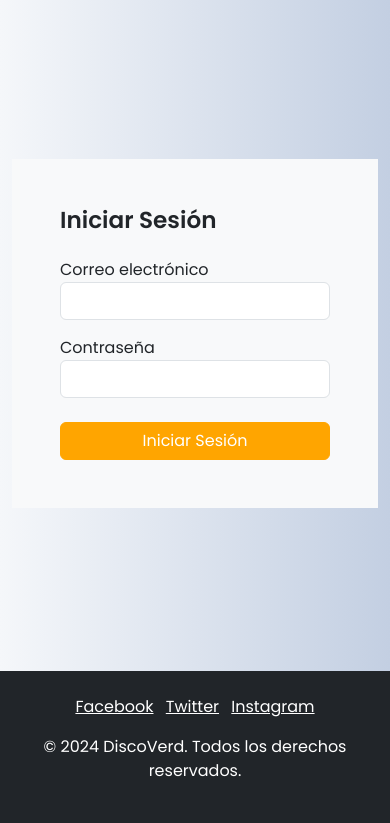
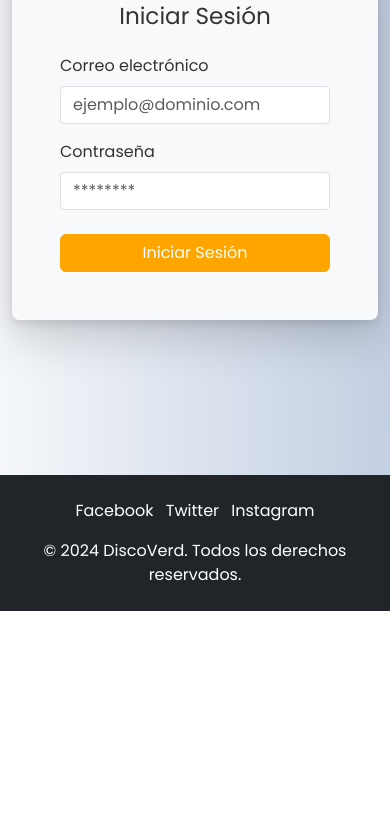
Before and after one commit to AngelgarciaJ/DiscoVerd, a Django app: page /estudiantes/login/ in a window 390 px wide; the page is wider, and only the part inside the window is pictured. Shown: the part 337-1160 px from the top of that part. After the commit the page ends 948 px from the top of that part, so only its background shows below. Run offline with Django 5.2, Linux system fonts and the light colour scheme.

Commit message:
CAMBIOS EN EL LOGIN AJUSTES

```diff
--- a/MVT_discoverd/static/css/estudiantes/login.css
+++ b/MVT_discoverd/static/css/estudiantes/login.css
@@ -1,28 +1,75 @@
-/* Tipografía */
+/* Tipografía y diseño global */
 body {
     font-family: 'Poppins', sans-serif;
+    color: #333;
+    background-color: #f0f2f5;
+    margin: 0;
+    padding: 0;
 }
 
-h3 {
-    font-family: 'Poppins', sans-serif;
-    font-weight: 600;
+/* Encabezado y posicionamiento del logo */
+.custom-header {
+    padding: 1rem 0;
 }
 
-/* Imagen y formulario */
+.header-logo {
+    display: flex;
+    align-items: center;
+}
+
+.logo {
+    max-width: 100px; /* Tamaño ajustado del logo */
+    height: auto;
+}
+
+.nav {
+    gap: 1.5rem; /* Espacio entre los enlaces de navegación */
+}
+
+.nav-link {
+    color: #333;
+    font-weight: 500;
+    transition: color 0.3s ease;
+}
+
+.nav-link:hover {
+    color: #FFA500;
+}
+
+
+/* Otros estilos del layout */
 .login-section {
     min-height: 80vh;
-    background: linear-gradient(to right, #f5f7fa, #c3cfe2); /* Degradado cálido */
+    background: linear-gradient(to right, #f5f7fa, #c3cfe2);
+    display: flex;
+    align-items: center;
+    justify-content: center;
+    padding: 2rem 0;
 }
 
 .bg-image img {
     width: 100%;
     height: 100%;
     object-fit: cover;
+    border-top-left-radius: 0.5rem;
+    border-bottom-left-radius: 0.5rem;
+}
+
+.bg-light {
+    border-top-right-radius: 0.5rem;
+    border-bottom-right-radius: 0.5rem;
+    box-shadow: 0 4px 8px rgba(0, 0, 0, 0.1);
+}
+
+/* Formulario */
+.form-control {
+    border-radius: 0.25rem;
 }
 
 .btn-primary {
     background-color: #FFA500;
     border-color: #FFA500;
+    transition: background-color 0.3s ease, border-color 0.3s ease;
 }
 
 .btn-primary:hover {
@@ -30,15 +77,43 @@ h3 {
     border-color: #FF8C00;
 }
 
+.text-danger {
+    font-weight: 600;
+    text-align: center;
+}
+
 /* Pie de página */
 .footer {
     background-color: #333;
+    padding: 2rem 0;
+}
+
+.footer p {
+    color: #FFF;
+    margin: 0;
 }
 
 .footer a {
     color: #FFA500;
+    transition: color 0.3s ease;
+    text-decoration: none;
 }
 
 .footer a:hover {
     color: #FF8C00;
 }
+
+/* Responsividad */
+@media (max-width: 992px) {
+    .bg-image img {
+        border-radius: 0.5rem 0.5rem 0 0;
+    }
+
+    .bg-light {
+        border-radius: 0 0 0.5rem 0.5rem;
+    }
+
+    .logo {
+        max-height: 60px; /* Redimensionar el logo en pantallas más pequeñas */
+    }
+}
--- a/MVT_discoverd/templates/estudiantes/login.html
+++ b/MVT_discoverd/templates/estudiantes/login.html
@@ -1,26 +1,4 @@
-<!-- <!DOCTYPE html>
-<html lang="en">
-<head>
-    {% load static %}
-    <meta charset="UTF-8">
-    <meta name="viewport" content="width=device-width, initial-scale=1.0">
-    <title>Login Estudiantes - DiscoVerd</title>
-</head>
-<body>
-    <h2>Iniciar Sesión Estudiantes</h2>
-    {% if error %}
-        <p style="color:red;">{{ error }}</p>
-    {% endif %}
-    <form method="POST">
-        {% csrf_token %}
-        <label for="username">Usuario:</label>
-        <input type="text" id="username" name="username">
-        <label for="password">Contraseña:</label>
-        <input type="password" id="password" name="password">
-        <button type="submit">Ingresar</button>
-    </form>
-</body>
-</html> -->
+
 
 <!DOCTYPE html>
 <html lang="es">
@@ -28,21 +6,26 @@
     {% load static %}
     <meta charset="UTF-8">
     <meta name="viewport" content="width=device-width, initial-scale=1.0">
-    <title>Login - DiscoVerd</title>
+    <title>Login Estudiantes - DiscoVerd</title>
 
     <!-- Bootstrap CSS -->
     <link href="https://cdn.jsdelivr.net/npm/bootstrap@5.3.0-alpha1/dist/css/bootstrap.min.css" rel="stylesheet">
     <link href="{% static 'css/estudiantes/login.css' %}" rel="stylesheet"> <!-- Estilos personalizados -->
-    <!-- Google Fonts: Poppins y Lato -->
+
+    <!-- Google Fonts -->
     <link href="https://fonts.googleapis.com/css2?family=Poppins:wght@400;600&family=Lato:wght@300&display=swap" rel="stylesheet">
 </head>
 <body>
 
  <!-- Encabezado y menú -->
-    <header class="bg-white py-3 border-bottom">
+    <header class="custom-header bg-white py-3 border-bottom">
         <div class="container d-flex justify-content-between align-items-center">
-            <img src="{% static 'img/logos/FINES1.png' %}" alt="Logo" class="logo">
-            <nav>
+            <!-- Logo alineado a la izquierda -->
+            <a href="{% url 'login_estudiantes' %}" class="header-logo me-auto">
+                <img src="{% static 'img/estudiantes/imagen2.jpg' %}" class="logo" alt="Logo DiscoVerd">
+            </a>
+            <!-- Navegación a la derecha -->
+            <nav class="ms-auto">
                 <ul class="nav">
                     <li class="nav-item"><a class="nav-link" href="{% url 'login_estudiantes' %}">Inicio</a></li>
                     <li class="nav-item"><a class="nav-link" href="{% url 'registro_estudiantes' %}">Registrarse</a></li>
@@ -53,30 +36,37 @@
         </div>
     </header>
 
-    <!-- Formulario de login -->
-    <section class="login-section d-flex align-items-center justify-content-center">
+
+    <!-- Sección del formulario de login -->
+    <main>
+        <section class="login-section d-flex align-items-center justify-content-center py-5">
             <div class="container">
-            <div class="row g-0">
+                <div class="row g-0 shadow-lg rounded">
                     <!-- Imagen de la izquierda -->
-                <div class="col-lg-6 d-none d-lg-block bg-image">
-                    <img src="{% static 'img/estudiantes/img_registro.jpg' %}" class="img-fluid" alt="Imagen de estudiantes">
-                    <div class="text-center mt-4">
-                        <a href="#" class="btn btn-primary">Registrarse</a>
+                    <div class="col-lg-6 d-none d-lg-flex align-items-center">
+                        <div class="position-relative w-100 h-100">
+                            <img src="{% static 'img/estudiantes/imagen1.png' %}" class="img-fluid w-100 h-100" alt="Imagen de estudiantes" style="object-fit: cover;">
+                            <div class="position-absolute bottom-0 start-50 translate-middle-x text-center mb-4">
+                                <a href="{% url 'registro_estudiantes' %}" class="btn btn-primary">Registrarse</a>
+                            </div>
                         </div>
                     </div>
 
                     <!-- Formulario de login -->
                     <div class="col-lg-6 bg-light p-5">
-                    <h3 class="mb-4">Iniciar Sesión</h3>
+                        <h3 class="mb-4 text-center">Iniciar Sesión</h3>
+                        {% if error %}
+                            <p class="text-danger text-center">{{ error }}</p>
+                        {% endif %}
                         <form action="{% url 'login_estudiantes' %}" method="POST">
                             {% csrf_token %}
                             <div class="form-group mb-3">
-                            <label for="email">Correo electrónico</label>
-                            <input type="email" class="form-control" id="email" name="email" required>
+                                <label for="email" class="form-label">Correo electrónico</label>
+                                <input type="email" class="form-control" id="email" name="email" placeholder="ejemplo@dominio.com" required>
                             </div>
                             <div class="form-group mb-4">
-                            <label for="password">Contraseña</label>
-                            <input type="password" class="form-control" id="password" name="password" required>
+                                <label for="password" class="form-label">Contraseña</label>
+                                <input type="password" class="form-control" id="password" name="password" placeholder="********" required>
                             </div>
                             <button type="submit" class="btn btn-primary w-100">Iniciar Sesión</button>
                         </form>
@@ -84,16 +74,17 @@
                 </div>
             </div>
         </section>
+    </main>
 
     <!-- Pie de página -->
     <footer class="footer bg-dark text-white py-4">
         <div class="container text-center">
-            <ul class="list-inline">
+            <ul class="list-inline mb-3">
                 <li class="list-inline-item"><a href="#" class="text-white">Facebook</a></li>
                 <li class="list-inline-item"><a href="#" class="text-white">Twitter</a></li>
                 <li class="list-inline-item"><a href="#" class="text-white">Instagram</a></li>
             </ul>
-            <p>&copy; 2024 DiscoVerd. Todos los derechos reservados.</p>
+            <p class="mb-0">&copy; 2024 DiscoVerd. Todos los derechos reservados.</p>
         </div>
     </footer>
 
```
Also changed, not shown: MVT_discoverd/static/img/estudiantes/imagen1.png (added), MVT_discoverd/static/img/estudiantes/imagen2.jpg (added), MVT_discoverd/static/img/logos/Estadistica Informatica.png (added). Lines whose indentation alone changed are shown as unchanged.
